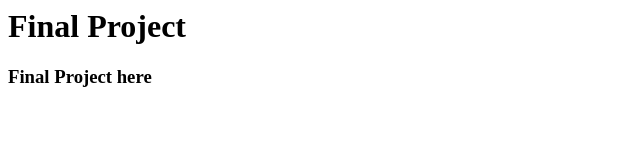
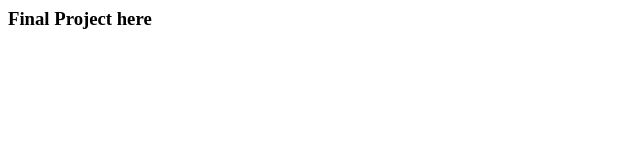
Before and after one commit to gdancik/FinalProject, a plain HTML site: page index.html in a window 1280 px wide. Shown: the whole page, without its empty margins (0-640 px from the left). Drawn offline with Linux system fonts and the light colour scheme.

Commit message:
deleted header

```diff
--- a/index.html
+++ b/index.html
@@ -1,6 +1,5 @@
 <html>
 <body>
-<h1> Final Project </h1>
 <h3> Final Project here </h3>
 </body>
 
```
